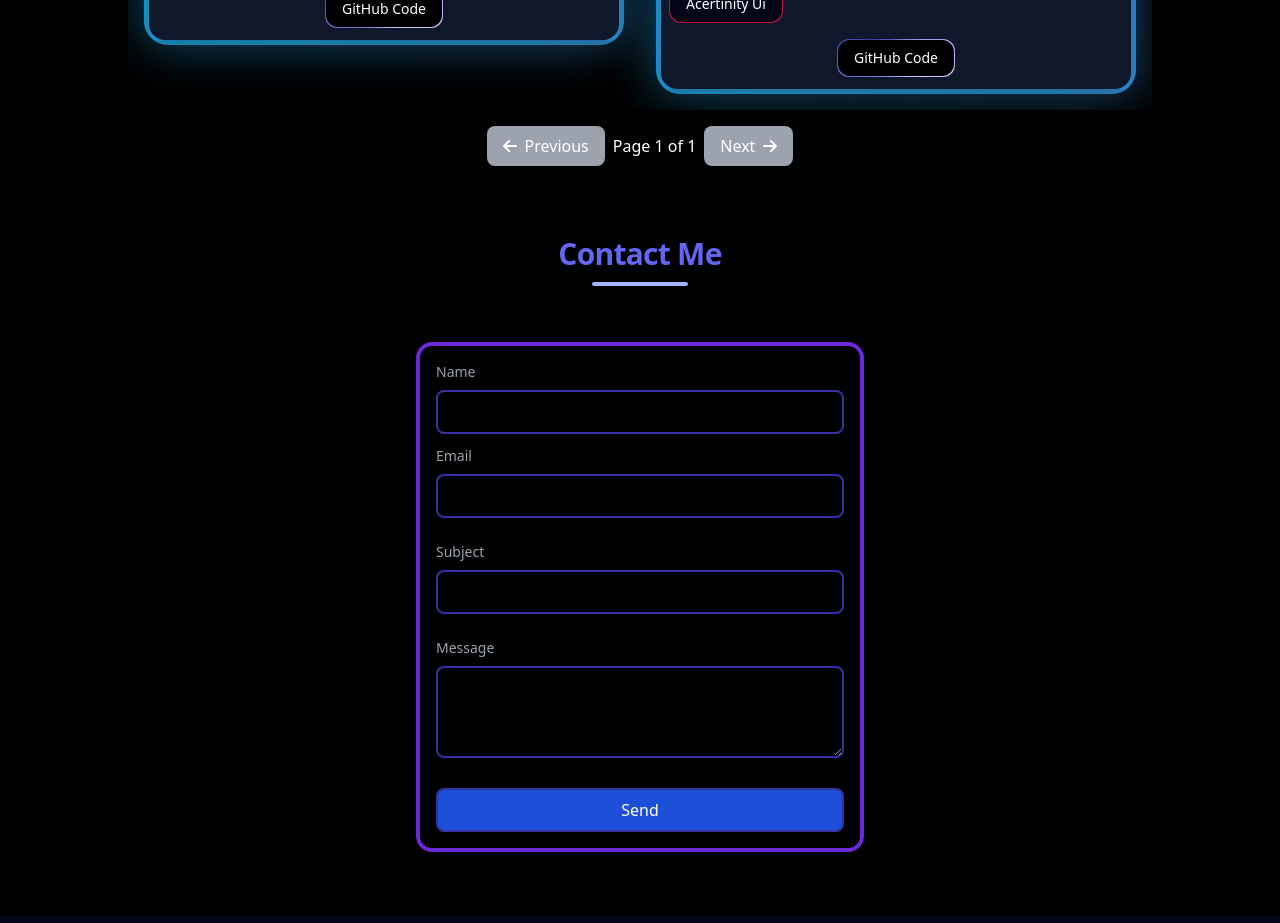
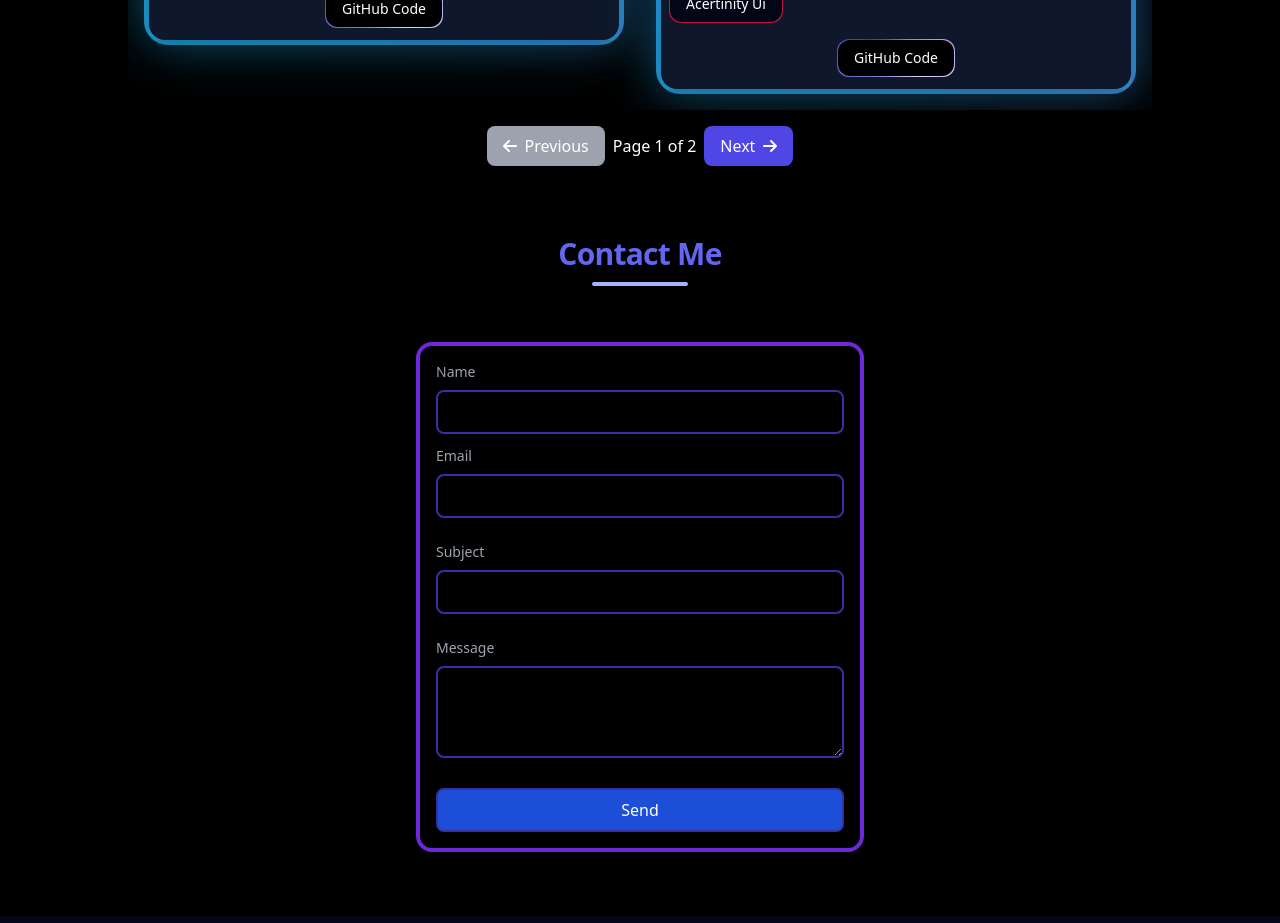
Before and after one commit to chandan789maity/Portfolio, a React (Vite) app: page / in a window 1280 px wide. Shown: the part 2360-3283 px from the top of the page. Built offline with nearby package versions, Linux system fonts and the light colour scheme.

Commit message:
Project Added

```diff
--- a/src/Pages/projects/Projects.tsx
+++ b/src/Pages/projects/Projects.tsx
@@ -4,6 +4,9 @@ import educonnect from "../../assets/Images/educonnect.png";
 import frontRow from "../../assets/Images/frontRow.png";
 import chat from "../../assets/Images/chat.png";
 import NLP from "../../assets/Images/NLP.png";
+import dia from "../../assets/Images/dia.png";
+import heart from "../../assets/Images/heart.png";
+
 import { FontAwesomeIcon } from '@fortawesome/react-fontawesome';
 import { faArrowLeft, faArrowRight } from '@fortawesome/free-solid-svg-icons';
 
@@ -47,6 +50,22 @@ const projects: Project[] = [
     description: "This is a project on creating a simple chatbot also can convert output text to speech.",
     stack: ["JavaScript", "CSS", "HTML", "Tailwind", "React", "Acertinity Ui"],
     githublink: "https://github.com/chandan789maity/Chat-Bot",
+    previewlink: ""
+  },
+  {
+    title: "Diabetes Predictor",
+    image: dia,
+    description: "This is a Machine learning model to predict if the person has diabetes or not.",
+    stack: ["Python","Numpy", "Pandas", "Naive Bayes", "K-NN", ],
+    githublink: "https://github.com/chandan789maity/Diabetes-predictor",
+    previewlink: ""
+  },
+  {
+    title: "Heart Disease Predictor",
+    image: heart,
+    description: "This is a Machine learning model to predict if the person has Heart disease or not.",
+    stack: ["Python", "Numpy", "Pandas","SVM","K-NN", "Decision Tree","Random Forest",],
+    githublink: "https://github.com/chandan789maity/Heart-disease-Predictor",
     previewlink: ""
   },
   // Add more projects if needed
```
Also changed, not shown: src/assets/Images/dia.png (added), src/assets/Images/heart.png (added).
